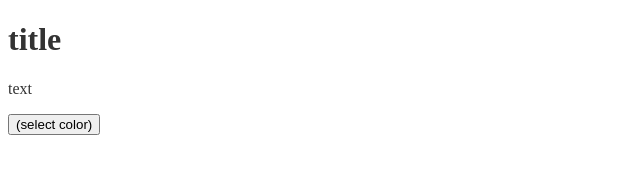
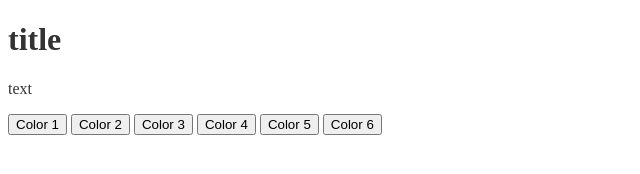
Before and after one commit to hernandoabella/color-mode-selector, a plain HTML site: page index.html in a window 1280 px wide. Shown: the whole page, without its empty margins (0-640 px from the left). Drawn offline with Linux system fonts and the light colour scheme.

Commit message:
Update index.html

```diff
--- a/index.html
+++ b/index.html
@@ -11,7 +11,12 @@
     <h1>title</h1>
     <p>text</p>
     <div class="container">
-        <button>(select color)</button>
+        <button onclick="changeColor(1)">Color 1</button>
+        <button onclick="changeColor(2)">Color 2</button>
+        <button onclick="changeColor(3)">Color 3</button>
+        <button onclick="changeColor(4)">Color 4</button>
+        <button onclick="changeColor(5)">Color 5</button>
+        <button onclick="changeColor(6)">Color 6</button>
         <div class="colorsContainer">
           <div class="color color1"></div>
           <div class="color color2"></div>
@@ -21,6 +26,6 @@
           <div class="color color6"></div>
         </div>
       </div>
-    <script src="./script.js"></script>
+    <script src="/script.js"></script>
 </body>
 </html>
```
Lines whose indentation alone changed are shown as unchanged.
